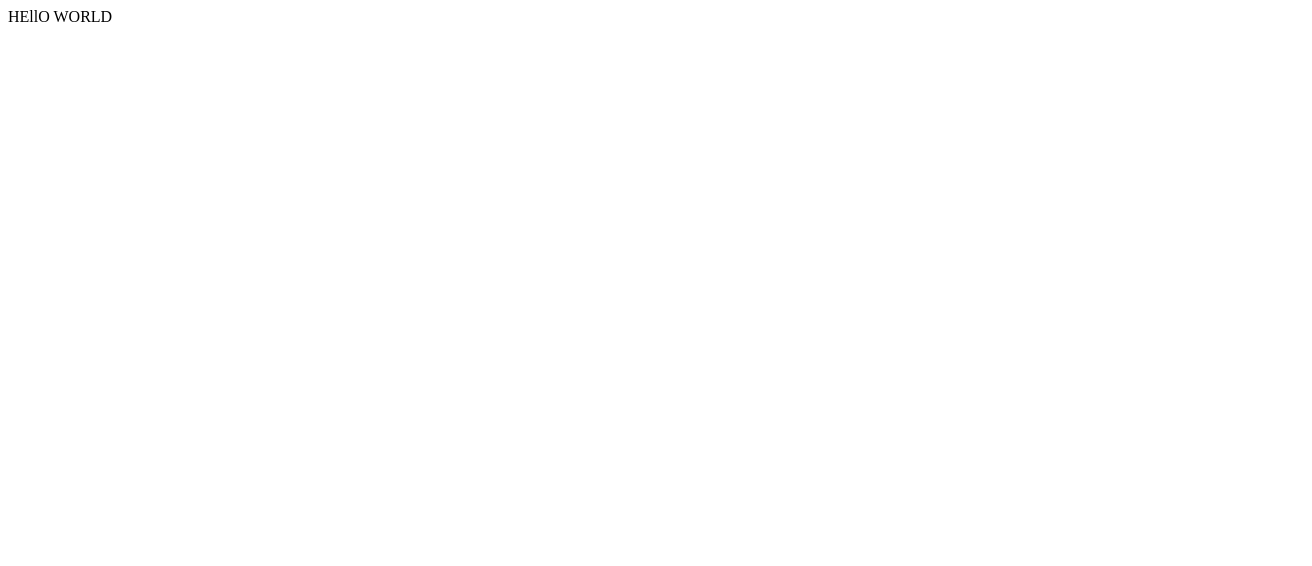
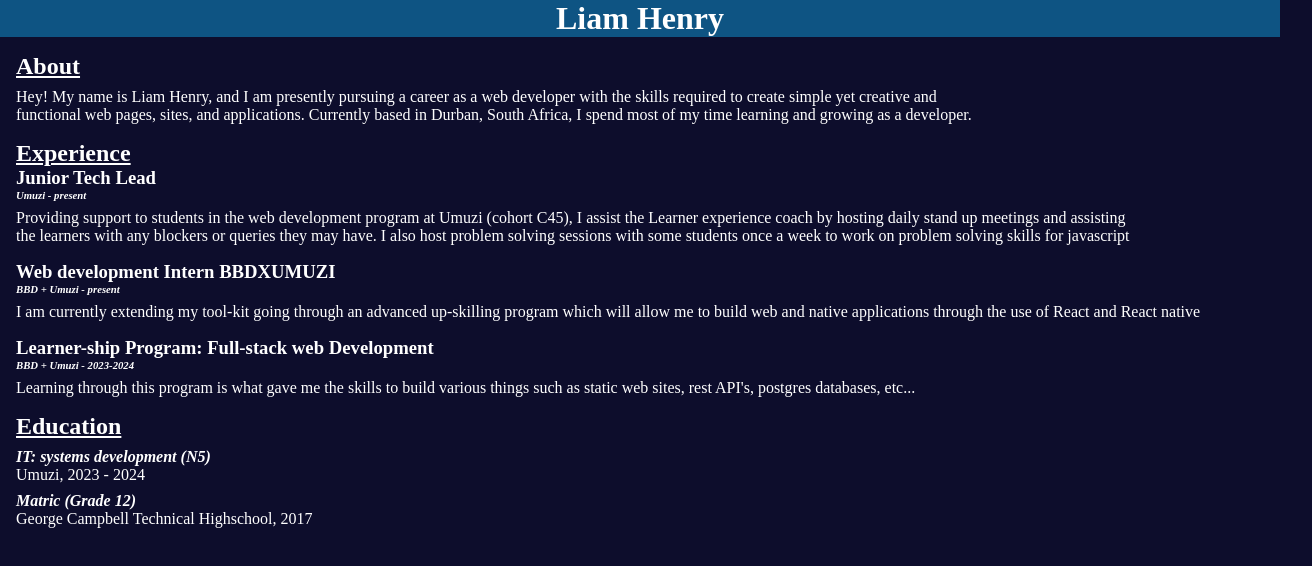
Before and after one commit to project-LKH/BBDXUMUZI-Challenge, a website built with webpack: page index.html in a window 1280 px wide. Shown: the whole page, 1312 px wide, since content can reach past the window. Built offline with nearby package versions, Linux system fonts and the light colour scheme.

Commit message:
basic cv structure, style and content

```diff
--- a/index.html
+++ b/index.html
@@ -7,7 +7,67 @@
     <title>BBDXUMUZIXCHALLENGE</title>
   </head>
   <body>
-    HEllO WORLD
+    <header>
+      <h1>Liam Henry</h1>
+    </header>
+    <main>
+      <section id="about">
+        <h2>About</h2>
+        <p>
+          Hey! My name is Liam Henry, and I am presently pursuing a career as a web developer with the skills required to create simple yet creative and functional web pages, sites, and applications. Currently based in Durban, South Africa, I spend most of my time learning and growing as a developer.
+        </p>
+      </section>
+      <section id="experience">
+        <div class="ex-sec">
+          <h2>Experience</h2>
+          <h3>Junior Tech Lead</h3>
+          <h6>Umuzi - present</h6>
+          <ul>
+            <li>
+              Providing support to students in the web development program at
+              Umuzi (cohort C45), I assist the Learner experience coach by
+              hosting daily stand up meetings and assisting the learners with
+              any blockers or queries they may have. I also host problem solving
+              sessions with some students once a week to work on problem solving
+              skills for javascript
+            </li>
+          </ul>
+        </div>
+        <div class="ex-sec">
+          <h3>Web development Intern BBDXUMUZI</h3>
+          <h6>BBD + Umuzi - present</h6>
+          <ul>
+            <li>
+              I am currently extending my tool-kit going through an advanced
+              up-skilling program which will allow me to build web and native
+              applications through the use of React and React native
+            </li>
+          </ul>
+        </div>
+        <div class="ex-sec">
+          <h3>Learner-ship Program: Full-stack web Development</h3>
+          <h6>BBD + Umuzi - 2023-2024</h6>
+          <ul>
+            <li>
+              Learning through this program is what gave me the skills to build
+              various things such as static web sites, rest API's, postgres
+              databases, etc...
+            </li>
+          </ul>
+        </div>
+      </section>
+      <section id="education">
+        <h2>Education</h2>
+        <div>
+        <h4>IT: systems development (N5)</h3>
+        <p>Umuzi, 2023 - 2024</p>
+      </div>
+      <div>
+        <h4>Matric (Grade 12)</h3>
+        <p>George Campbell Technical Highschool, 2017</p>
+      </div>
+      </section>
+    </main>
     <script src="./build/main.js"></script>
   </body>
 </html>
--- a/package.json
+++ b/package.json
@@ -12,6 +12,7 @@
   "license": "ISC",
   "dependencies": {
     "axios": "^1.7.3",
+    "dotenv": "^16.4.5",
     "webpack": "^5.93.0",
     "webpack-cli": "^5.1.4"
   }
--- a/style.css
+++ b/style.css
@@ -0,0 +1,64 @@
+* {
+  margin: 0;
+  padding: 0;
+  width: 100%;
+  height: auto;
+  color: white;
+  text-wrap: balance;
+  list-style: none;
+}
+
+header {
+  display: grid;
+  grid-auto-flow: column;
+  background-color: rgb(14, 84, 131);
+  height: max-content;
+  text-align: center;
+  font-weight: bold;
+}
+
+body {
+  background-color: rgb(13, 13, 44);
+  overflow-x: hidden;
+}
+main {
+  display: flex;
+  flex-direction: column;
+  padding: 1em;
+  gap: 1em;
+}
+
+#about {
+  display: flex;
+  flex-direction: column;
+}
+
+#about,
+#education {
+  display: grid;
+  gap: 0.5rem;
+}
+ul {
+  padding-top: 0.5em;
+}
+p {
+  width: auto;
+  height: max-content;
+}
+.ex-sec {
+  display: grid;
+}
+
+#experience {
+  display: grid;
+  gap: 1em;
+}
+
+h2 {
+  text-decoration: underline;
+}
+
+h6,
+h4 {
+  font-style: italic;
+}
```
Also changed, not shown: 2 other files.
